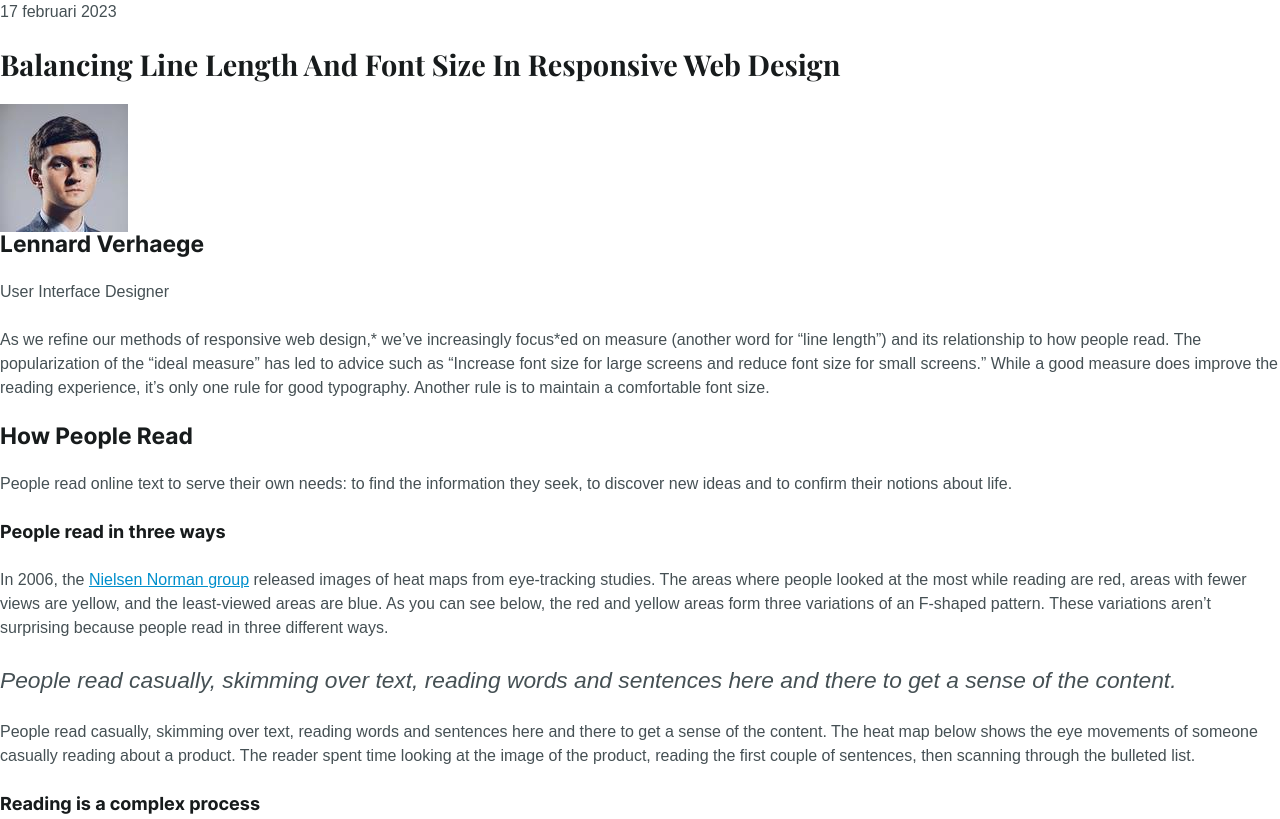
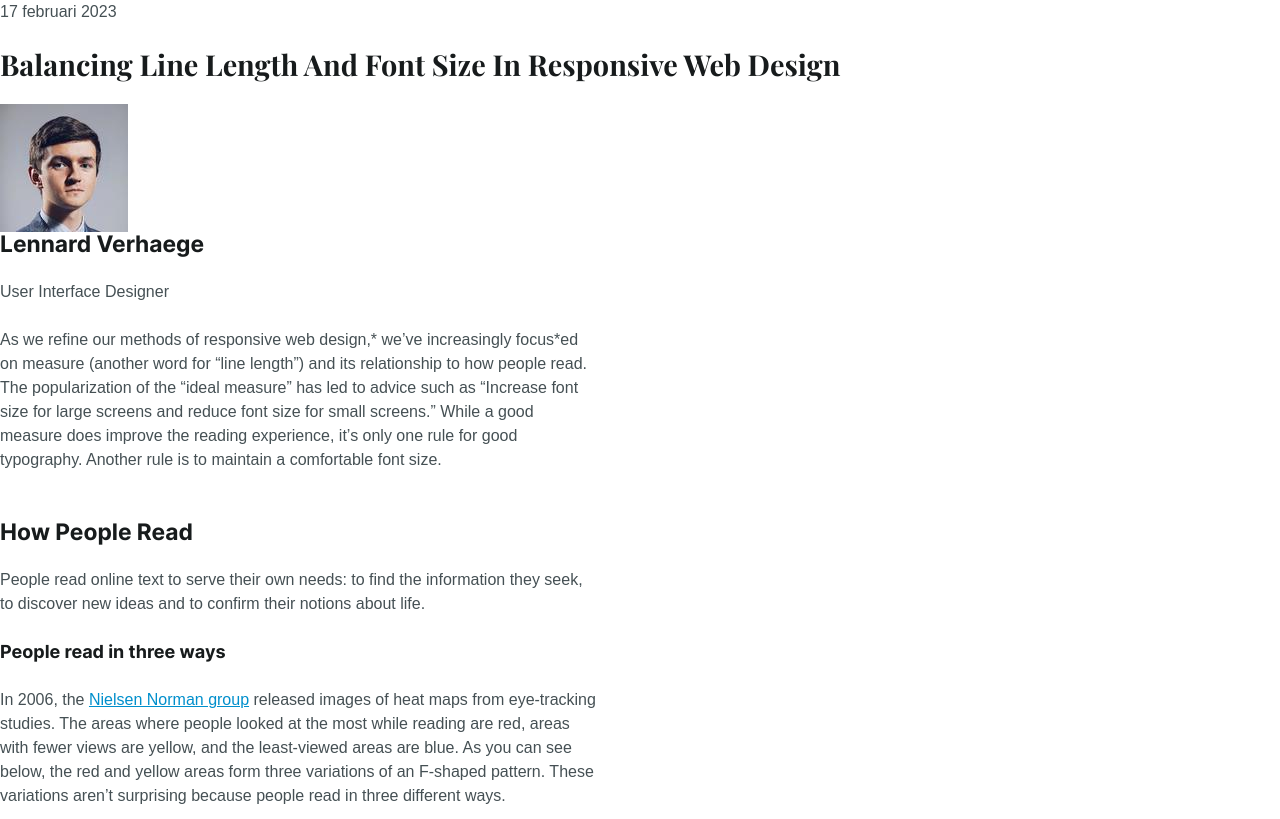
Before and after one commit to mct-ui/blogpost-design-VerhaegeLennard, a plain HTML site: page index.html in a window 1280 px wide. Shown: the top 819 px of the page. Drawn offline with nearby package versions, Linux system fonts and the light colour scheme; a web font is replaced by a local one.

Commit message:
Added extra margin top to h2

```diff
--- a/css/screen.scss
+++ b/css/screen.scss
@@ -221,6 +221,8 @@ html {
   font-family: $font-family-primary; // global font-family
   color: $color-text-light; // global text color
   scroll-behavior: smooth; // smooth scrolling
+  -webkit-font-smoothing: antialiased;
+  -moz-osx-font-smoothing:grayscale;
 }
 
 /*
@@ -546,6 +548,12 @@ a:active {
     Specific behaviour inside s-content class
 */
 
+.s-content * + h2 {
+
+  margin-top: $space-xl;
+
+ }
+
 /*---------------------------------------/*
  # UTILITIES
 /*---------------------------------------*/
--- a/index.html
+++ b/index.html
@@ -35,6 +35,7 @@
                 User Interface Designer
             </p>
         </aside>
+        <div class="s-content u-max-width-s">
             <p>
                 As we refine our methods of responsive web design,* we’ve increasingly focus*ed on measure
                 (another word for “line length”) and its relationship to how people read. The popularization of
@@ -87,6 +88,7 @@
                 left-aligned text. He argued that this would assist readers by providing a consistent left
                 (vertical) edge for the eye to return to after finishing each (horizontal) line.
             </p>
+        </div>
     </article>
 </body>
 
```
Also changed, not shown: css/screen.css. Lines whose indentation alone changed are shown as unchanged.
